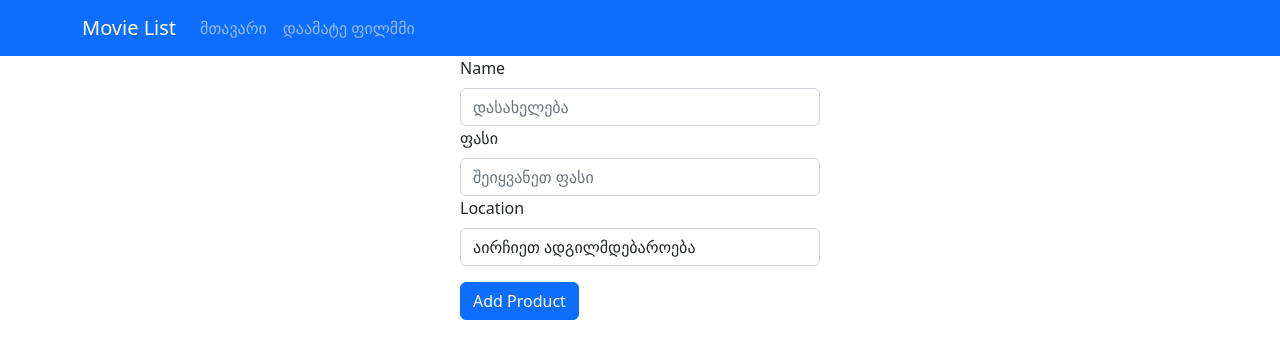
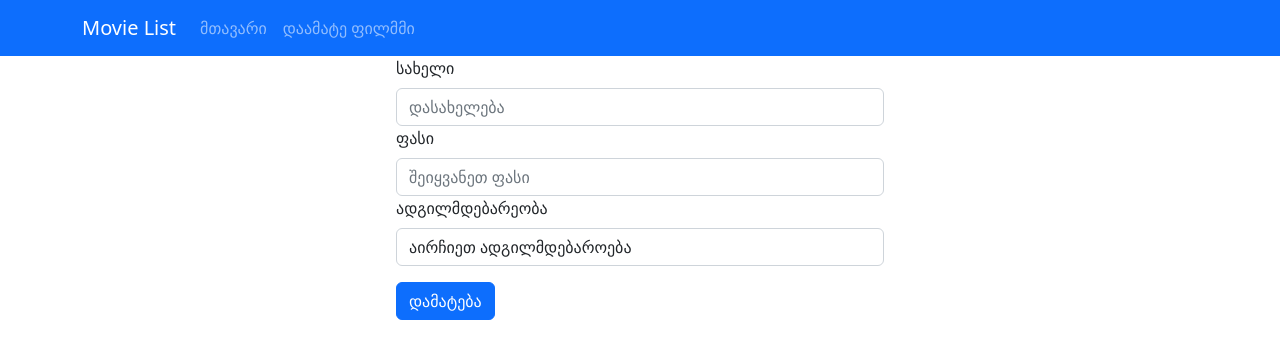
Before and after one commit to mchedlo14/cavea, a React (Vite) app in the folder frontend/: page /add in a window 1280 px wide. Shown: the top 358 px of the page. Built offline with nearby package versions, Linux system fonts and the light colour scheme.

Commit message:
change form component

```diff
--- a/frontend/src/pages/FormComp.jsx
+++ b/frontend/src/pages/FormComp.jsx
@@ -38,11 +38,11 @@ const FormComp = () => {
 
     console.log(typeof price)
     return (
-        <div className='container' style={{ width: '30%' }}>
+        <div className='container' style={{ width: '40%' }}>
 
             <Form onSubmit={handleSubmit} col-md-8 mx-auto>
                 <Form.Group>
-                    <Form.Label>Name</Form.Label>
+                    <Form.Label>სახელი</Form.Label>
                     <Form.Control
                         type="text"
                         placeholder="დასახელება"
@@ -62,7 +62,7 @@ const FormComp = () => {
                 </Form.Group>
 
                 <Form.Group>
-                    <Form.Label>Location</Form.Label>
+                    <Form.Label>ადგილმდებარეობა</Form.Label>
                     <Form.Control
                         as="select"
                         value={location}
@@ -78,7 +78,7 @@ const FormComp = () => {
                 </Form.Group>
 
                 <Button variant="primary" type="submit" className='mt-3'>
-                    Add Product
+                    დამატება
                 </Button>
             </Form>
         </div>
```
